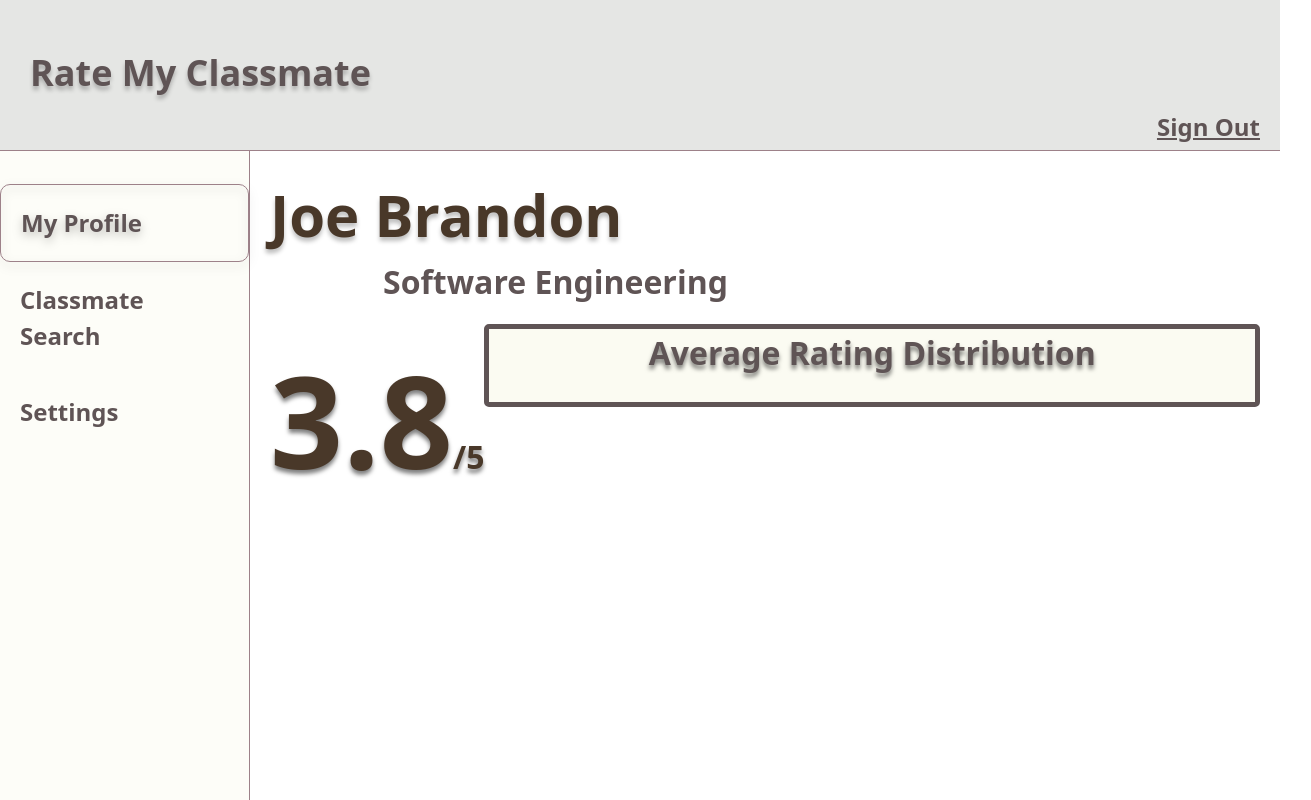
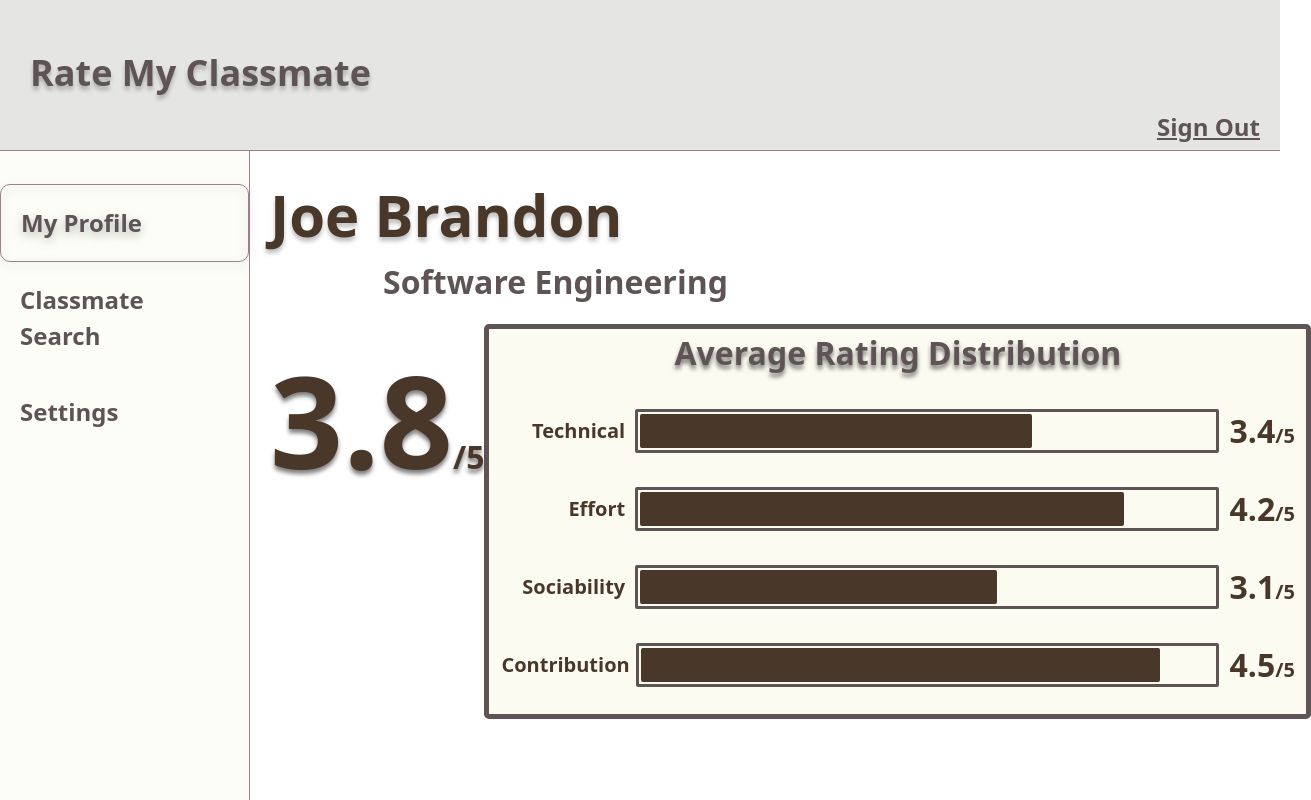
Before and after one commit to jqm4954/rate-my-classmate, a Next.js app: page /profile in a window 1280 px wide. Shown: the whole page, 1311 px wide, since content can reach past the window. Built offline with nearby package versions, Linux system fonts and the light colour scheme.

Commit message:
Average range distribution box created

```diff
--- a/src/pages/profile.tsx
+++ b/src/pages/profile.tsx
@@ -26,7 +26,35 @@ export default function Profile() {
               <span className={styles.overallRating}>{overall.rating}</span>/5
             </div>
             <div className={styles.avgRatingDistribution}>
-              <div className={styles.distributionTitle}>Average Rating Distribution</div>
+              <div className={styles.title}>Average Rating Distribution</div>
+              <div className={styles.distributionRow}>
+                <div className={styles.distributionTitle}>Technical</div>
+                <div className={styles.progressBar}>
+                  <div style={{ width: `${(overall.technical / 5.0) * 576}px` }} className={styles.distributionProgress}></div>
+                </div>
+                <div className={styles.distributionRating}><span className={styles.totalDistribution}>{overall.technical}</span>/5</div>
+              </div>
+              <div className={styles.distributionRow}>
+                <div className={styles.distributionTitle}>Effort</div>
+                <div className={styles.progressBar}>
+                  <div style={{ width: `${(overall.effort / 5.0) * 576}px` }} className={styles.distributionProgress}></div>
+                </div>
+                <div className={styles.distributionRating}><span className={styles.totalDistribution}>{overall.effort}</span>/5</div>
+              </div>
+              <div className={styles.distributionRow}>
+                <div className={styles.distributionTitle}>Sociability</div>
+                <div className={styles.progressBar}>
+                  <div style={{ width: `${(overall.sociability / 5.0) * 576}px` }} className={styles.distributionProgress}></div>
+                </div>
+                <div className={styles.distributionRating}><span className={styles.totalDistribution}>{overall.sociability}</span>/5</div>
+              </div>
+              <div className={styles.distributionRow}>
+                <div className={styles.distributionTitle}>Contribution</div>
+                <div className={styles.progressBar}>
+                  <div style={{ width: `${(overall.contribution / 5.0) * 576}px` }} className={styles.distributionProgress}></div>
+                </div>
+                <div className={styles.distributionRating}><span className={styles.totalDistribution}>{overall.contribution}</span>/5</div>
+              </div>
             </div>
           </div>
         </div>
--- a/src/styles/Profile.module.css
+++ b/src/styles/Profile.module.css
@@ -34,10 +34,52 @@
   height: fit-content;
 }
 
-.distributionTitle {
+.title {
   text-shadow: 0px 4px 4px rgba(0, 0, 0, 0.5);
   font-weight: 700;
   font-size: 32px;
   width: 100%;
   text-align: center;
 }
+
+.distributionRow {
+  display: flex;
+  justify-content: flex-end;
+  align-items: center;
+  margin-top: 30px;
+}
+
+.distributionTitle {
+  width: 125px;
+  text-align: right;
+  font-weight: 700;
+  color: #493829;
+  font-size: 20px;
+}
+
+.progressBar {
+  width: 590px;
+  height: 44px;
+  border: 3px solid #5F5455;
+  border-radius: 2px;
+  padding: 2px;
+  margin: 0px 10px 0px 10px;
+}
+
+.distributionProgress {
+  background-color: #493829;
+  border-radius: 2px;
+  height: 100%;
+}
+
+.distributionRating {
+  color: #493829;
+  font-weight: 700;
+  font-size: 20px;
+  width: 65px;
+}
+
+.totalDistribution {
+  font-size: 32px;
+  color: #493829;
+}
```
